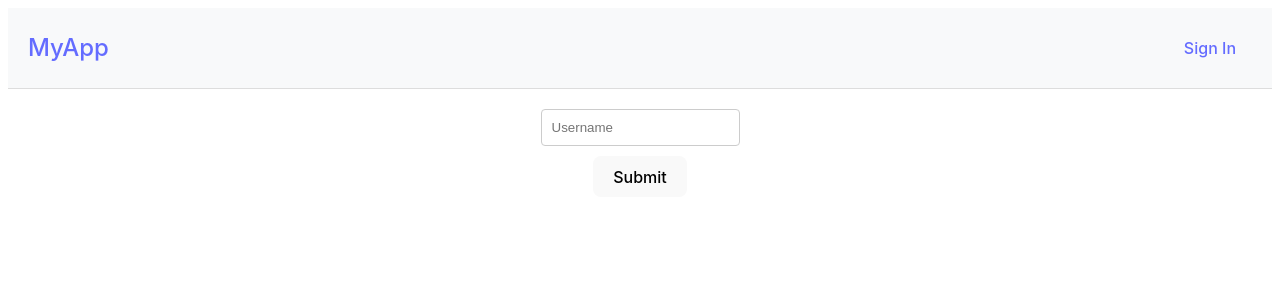
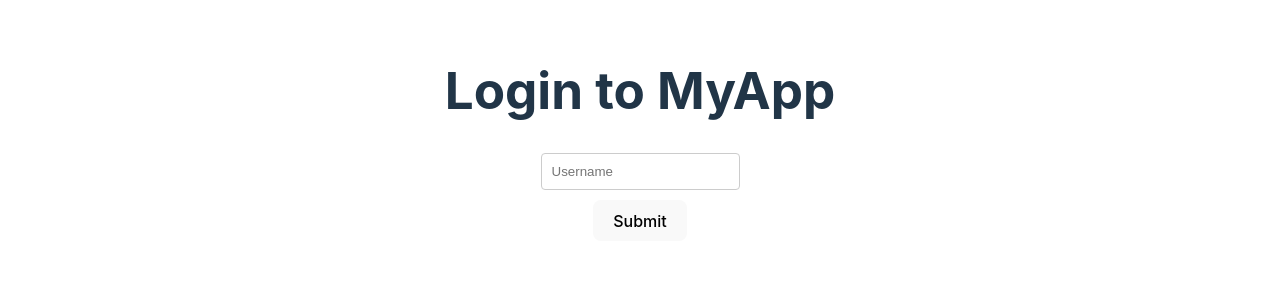
Before and after one commit to annisssimo/react-redux-web-app, a React (Vite) app: page /login in a window 1280 px wide. Shown: the top 300 px of the page. Built offline with nearby package versions, Linux system fonts and the light colour scheme; the HTML template or start-up script is replaced by a standard one.

Commit message:
feat: remove header on the login page

```diff
--- a/src/App.tsx
+++ b/src/App.tsx
@@ -2,13 +2,11 @@ import React from 'react';
 import { BrowserRouter as Router, Route, Routes } from 'react-router-dom';
 import Home from './pages/Home';
 import Login from './pages/Login';
-import Header from './components/Header';
 import './App.css';
 
 const App: React.FC = () => {
   return (
     <Router>
-      <Header />
       <Routes>
         <Route path="/" element={<Home />} />
         <Route path="/login" element={<Login />} />
--- a/src/pages/Home/index.css
+++ b/src/pages/Home/index.css
@@ -3,4 +3,5 @@
   flex-wrap: wrap;
   gap: 10px;
   padding: 20px;
+  justify-content: center;
 }
--- a/src/pages/Home/index.tsx
+++ b/src/pages/Home/index.tsx
@@ -1,5 +1,6 @@
 import Post from '../../components/Post';
 import { useGetPostsQuery } from '../../features/apiSlice';
+import Header from '../../components/Header/index';
 import './index.css';
 
 
@@ -10,12 +11,14 @@ const Home: React.FC = () => {
   if (error) return <div>Error occurred: {error.toString()}</div>;
 
   return (
-<div className="container">
-      {posts?.map((post: { id: number; title: string; body: string }) => (
-        <Post key={post.id} title={post.title} body={post.body} />
-      ))}
-    </div>
-  );
-};
+    <>
+      <Header />
+      <div className="container">
+        {posts?.map((post: { id: number; title: string; body: string }) => (
+          <Post key={post.id} title={post.title} body={post.body} />
+        ))}
+      </div>
+  </>
+)};
 
 export default Home;
--- a/src/pages/Login/index.tsx
+++ b/src/pages/Login/index.tsx
@@ -25,6 +25,7 @@ const Login: React.FC = () => {
 
   return (
     <div className="loginContainer">
+      <h1>Login to MyApp</h1>
       <input
         type="text"
         placeholder="Username"
```
